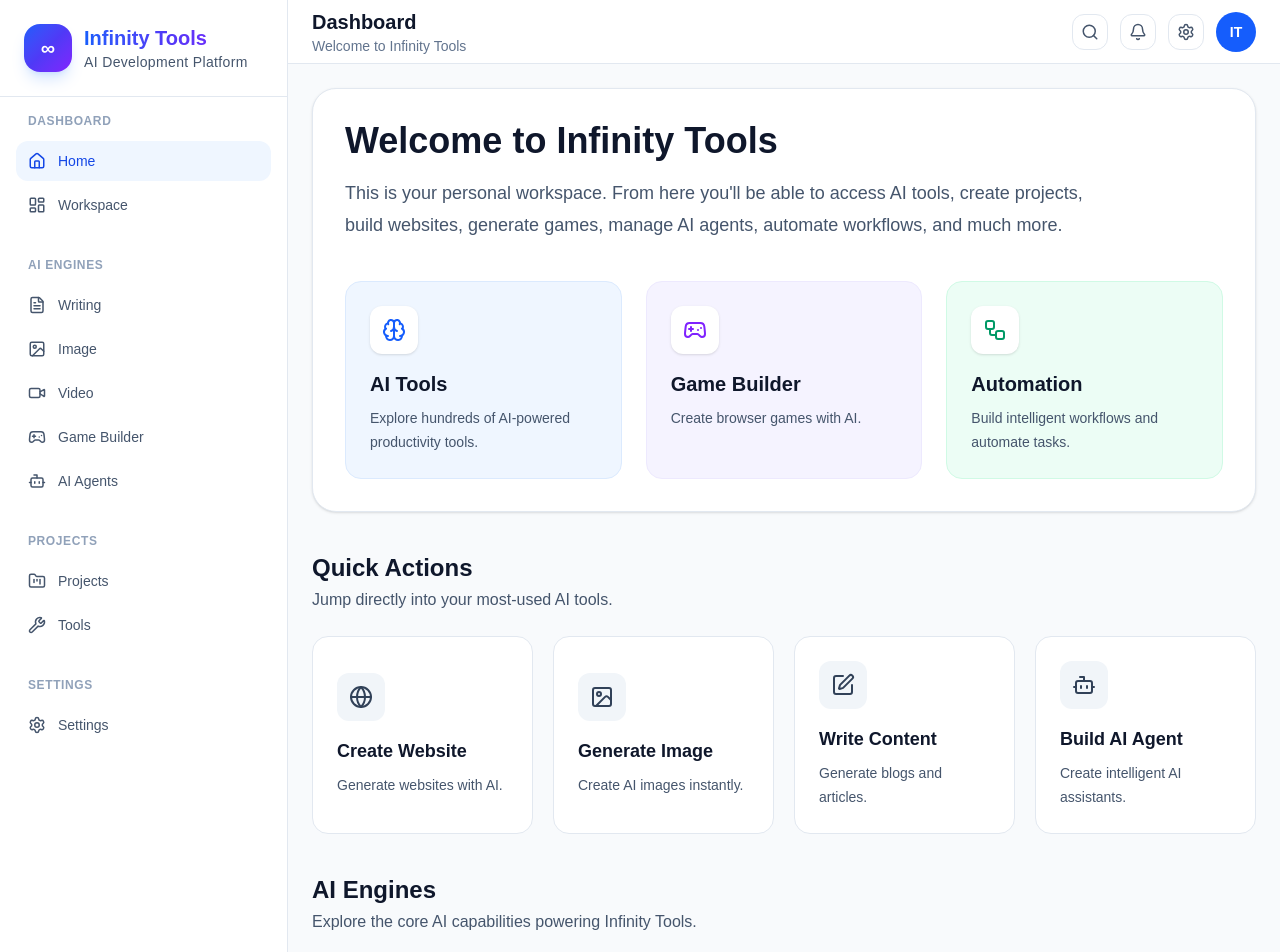
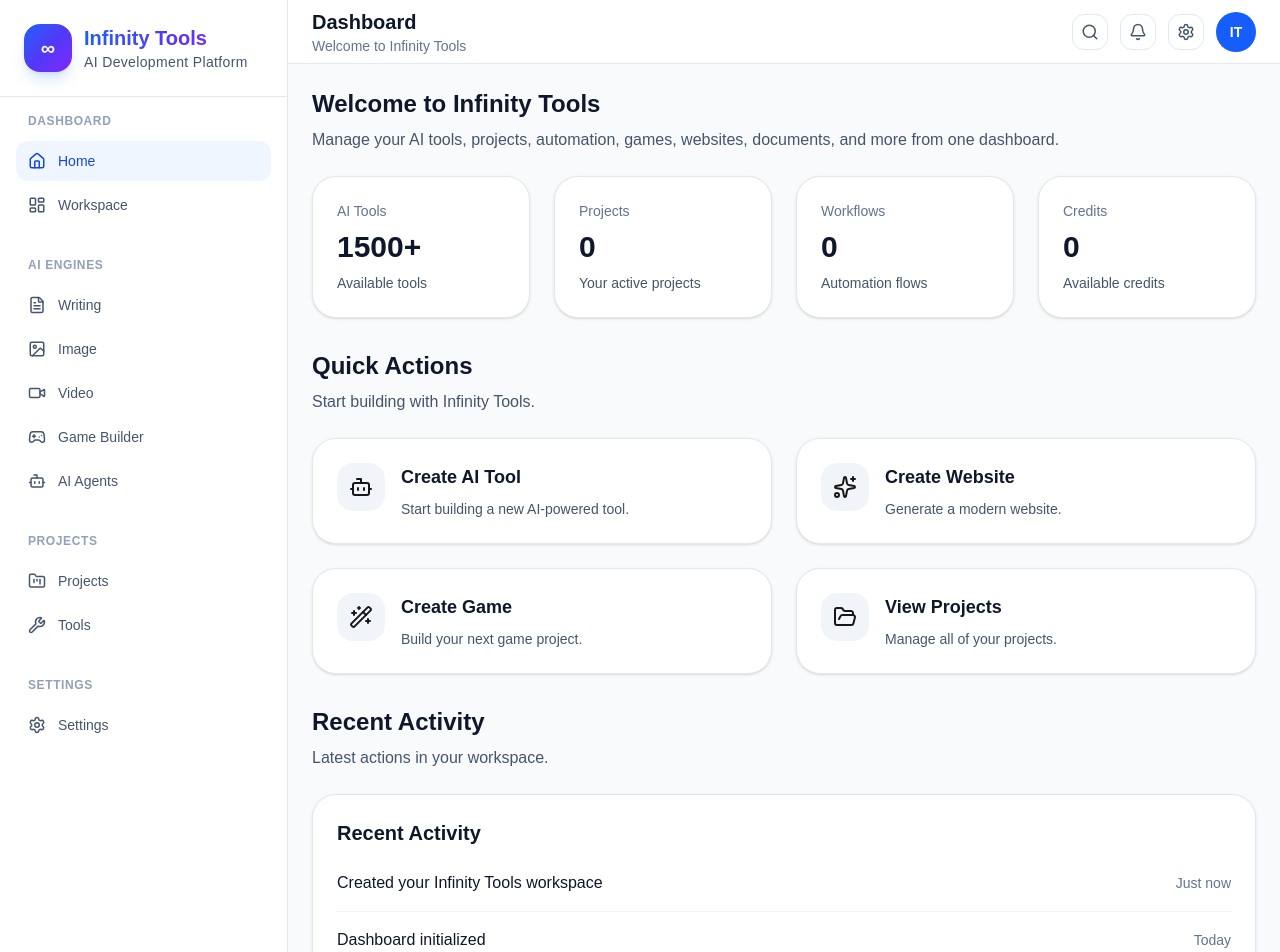
Before and after one commit to hassansyed-999/Infinity-Tools, a Next.js app in the folder apps/web/: page /dashboard in a window 1280 px wide. Shown: the top 952 px of the page. Built offline with nearby package versions, Linux system fonts and the light colour scheme.

Commit message:
feat(dashboard): add reusable dashboard foundation components

```diff
--- a/apps/web/src/app/(dashboard)/dashboard/page.tsx
+++ b/apps/web/src/app/(dashboard)/dashboard/page.tsx
@@ -1,36 +1,113 @@
-import { ActivityFeed } from "../../../components/dashboard/ActivityFeed";
-import { AIEngines } from "../../../components/dashboard/AIEngines";
-import { OverviewCards } from "../../../components/dashboard/OverviewCards";
-import { QuickActions } from "../../../components/dashboard/QuickActions";
-import { RecentProjects } from "../../../components/dashboard/RecentProjects";
-import { ToolCategories } from "../../../components/dashboard/ToolCategories";
+import {
+  Bot,
+  FolderOpen,
+  Sparkles,
+  Wand2,
+} from "lucide-react";
+
+import {
+  DashboardContainer,
+} from "../../../components/dashboard/DashboardContainer";
+import {
+  DashboardQuickAction,
+} from "../../../components/dashboard/DashboardQuickAction";
+import {
+  DashboardRecentActivity,
+} from "../../../components/dashboard/DashboardRecentActivity";
+import {
+  DashboardSection,
+} from "../../../components/dashboard/DashboardSection";
+import {
+  DashboardStatsCard,
+} from "../../../components/dashboard/DashboardStatsCard";
+import { Grid } from "../../../components/ui";
+
+const activities = [
+  {
+    id: "1",
+    title: "Created your Infinity Tools workspace",
+    time: "Just now",
+  },
+  {
+    id: "2",
+    title: "Dashboard initialized",
+    time: "Today",
+  },
+];
 
 export default function DashboardPage() {
   return (
-    <div className="space-y-10">
-      <section className="rounded-3xl border border-slate-200 bg-white p-8 shadow-sm">
-        <h1 className="text-4xl font-black text-slate-900">
-          Welcome to Infinity Tools
-        </h1>
+    <DashboardContainer>
+      <DashboardSection
+        title="Welcome to Infinity Tools"
+        description="Manage your AI tools, projects, automation, games, websites, documents, and more from one dashboard."
+      >
+        <Grid cols={4}>
+          <DashboardStatsCard
+            title="AI Tools"
+            value="1500+"
+            description="Available tools"
+          />
 
-        <p className="mt-4 max-w-3xl text-lg leading-8 text-slate-600">
-          This is your personal workspace. From here you'll be able to access
-          AI tools, create projects, build websites, generate games, manage AI
-          agents, automate workflows, and much more.
-        </p>
+          <DashboardStatsCard
+            title="Projects"
+            value="0"
+            description="Your active projects"
+          />
 
-        <OverviewCards />
-      </section>
+          <DashboardStatsCard
+            title="Workflows"
+            value="0"
+            description="Automation flows"
+          />
 
-      <QuickActions />
+          <DashboardStatsCard
+            title="Credits"
+            value="0"
+            description="Available credits"
+          />
+        </Grid>
+      </DashboardSection>
 
-      <AIEngines />
+      <DashboardSection
+        title="Quick Actions"
+        description="Start building with Infinity Tools."
+      >
+        <Grid cols={2}>
+          <DashboardQuickAction
+            title="Create AI Tool"
+            description="Start building a new AI-powered tool."
+            icon={<Bot size={24} />}
+          />
 
-      <RecentProjects />
+          <DashboardQuickAction
+            title="Create Website"
+            description="Generate a modern website."
+            icon={<Sparkles size={24} />}
+          />
 
-      <ToolCategories />
+          <DashboardQuickAction
+            title="Create Game"
+            description="Build your next game project."
+            icon={<Wand2 size={24} />}
+          />
 
-      <ActivityFeed />
-    </div>
+          <DashboardQuickAction
+            title="View Projects"
+            description="Manage all of your projects."
+            icon={<FolderOpen size={24} />}
+          />
+        </Grid>
+      </DashboardSection>
+
+      <DashboardSection
+        title="Recent Activity"
+        description="Latest actions in your workspace."
+      >
+        <DashboardRecentActivity
+          activities={activities}
+        />
+      </DashboardSection>
+    </DashboardContainer>
   );
 }
--- /dev/null
+++ b/apps/web/src/components/dashboard/DashboardContainer.tsx
@@ -0,0 +1,15 @@
+import { ReactNode } from "react";
+
+interface DashboardContainerProps {
+  children: ReactNode;
+}
+
+export function DashboardContainer({
+  children,
+}: DashboardContainerProps) {
+  return (
+    <div className="mx-auto w-full max-w-7xl space-y-8">
+      {children}
+    </div>
+  );
+}
--- /dev/null
+++ b/apps/web/src/components/dashboard/DashboardQuickAction.tsx
@@ -0,0 +1,41 @@
+import { ReactNode } from "react";
+
+interface DashboardQuickActionProps {
+  title: string;
+  description: string;
+  icon?: ReactNode;
+  onClick?: () => void;
+}
+
+export function DashboardQuickAction({
+  title,
+  description,
+  icon,
+  onClick,
+}: DashboardQuickActionProps) {
+  return (
+    <button
+      type="button"
+      onClick={onClick}
+      className="w-full rounded-3xl border border-slate-200 bg-white p-6 text-left shadow-sm transition-all duration-300 hover:-translate-y-1 hover:border-blue-300 hover:shadow-lg"
+    >
+      <div className="flex items-start gap-4">
+        {icon && (
+          <div className="rounded-2xl bg-slate-100 p-3">
+            {icon}
+          </div>
+        )}
+
+        <div>
+          <h3 className="text-lg font-bold text-slate-900">
+            {title}
+          </h3>
+
+          <p className="mt-2 text-sm text-slate-600">
+            {description}
+          </p>
+        </div>
+      </div>
+    </button>
+  );
+}
--- /dev/null
+++ b/apps/web/src/components/dashboard/DashboardRecentActivity.tsx
@@ -0,0 +1,44 @@
+interface ActivityItem {
+  id: string;
+  title: string;
+  time: string;
+}
+
+interface DashboardRecentActivityProps {
+  activities: ActivityItem[];
+}
+
+export function DashboardRecentActivity({
+  activities,
+}: DashboardRecentActivityProps) {
+  return (
+    <div className="rounded-3xl border border-slate-200 bg-white p-6 shadow-sm">
+      <h3 className="text-xl font-bold text-slate-900">
+        Recent Activity
+      </h3>
+
+      <div className="mt-6 space-y-4">
+        {activities.length === 0 ? (
+          <p className="text-sm text-slate-500">
+            No recent activity.
+          </p>
+        ) : (
+          activities.map((activity) => (
+            <div
+              key={activity.id}
+              className="flex items-center justify-between border-b border-slate-100 pb-4 last:border-b-0 last:pb-0"
+            >
+              <span className="font-medium text-slate-900">
+                {activity.title}
+              </span>
+
+              <span className="text-sm text-slate-500">
+                {activity.time}
+              </span>
+            </div>
+          ))
+        )}
+      </div>
+    </div>
+  );
+}
--- /dev/null
+++ b/apps/web/src/components/dashboard/DashboardSection.tsx
@@ -0,0 +1,31 @@
+import { ReactNode } from "react";
+
+interface DashboardSectionProps {
+  title: string;
+  description?: string;
+  children: ReactNode;
+}
+
+export function DashboardSection({
+  title,
+  description,
+  children,
+}: DashboardSectionProps) {
+  return (
+    <section className="space-y-6">
+      <div>
+        <h2 className="text-2xl font-bold text-slate-900">
+          {title}
+        </h2>
+
+        {description && (
+          <p className="mt-2 text-slate-600">
+            {description}
+          </p>
+        )}
+      </div>
+
+      {children}
+    </section>
+  );
+}
--- /dev/null
+++ b/apps/web/src/components/dashboard/DashboardStatsCard.tsx
@@ -0,0 +1,43 @@
+import { ReactNode } from "react";
+
+interface DashboardStatsCardProps {
+  title: string;
+  value: string;
+  description?: string;
+  icon?: ReactNode;
+}
+
+export function DashboardStatsCard({
+  title,
+  value,
+  description,
+  icon,
+}: DashboardStatsCardProps) {
+  return (
+    <div className="rounded-3xl border border-slate-200 bg-white p-6 shadow-sm">
+      <div className="flex items-start justify-between">
+        <div>
+          <p className="text-sm font-medium text-slate-500">
+            {title}
+          </p>
+
+          <h3 className="mt-2 text-3xl font-black text-slate-900">
+            {value}
+          </h3>
+
+          {description && (
+            <p className="mt-2 text-sm text-slate-600">
+              {description}
+            </p>
+          )}
+        </div>
+
+        {icon && (
+          <div className="rounded-2xl bg-slate-100 p-3">
+            {icon}
+          </div>
+        )}
+      </div>
+    </div>
+  );
+}
```
